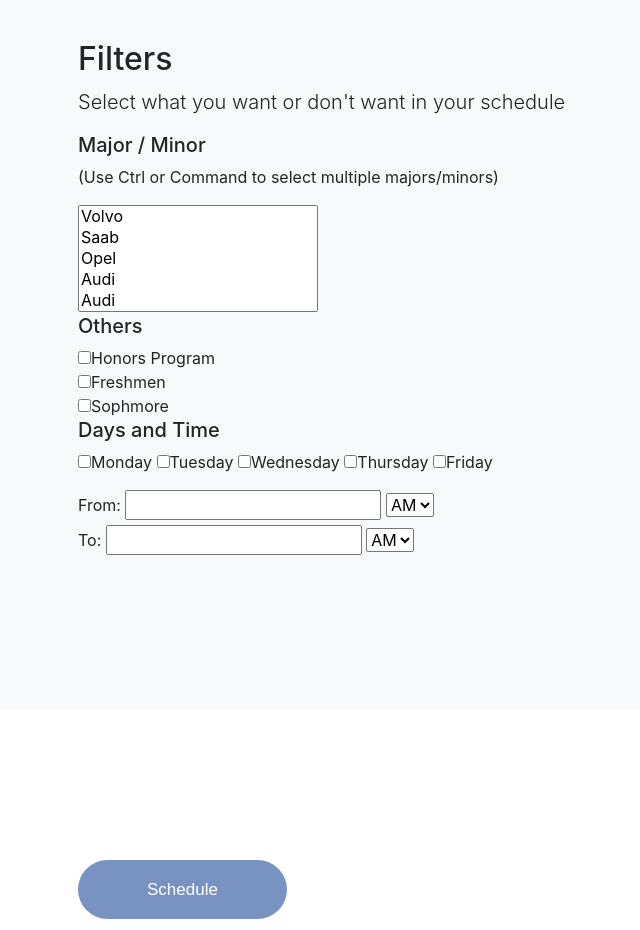
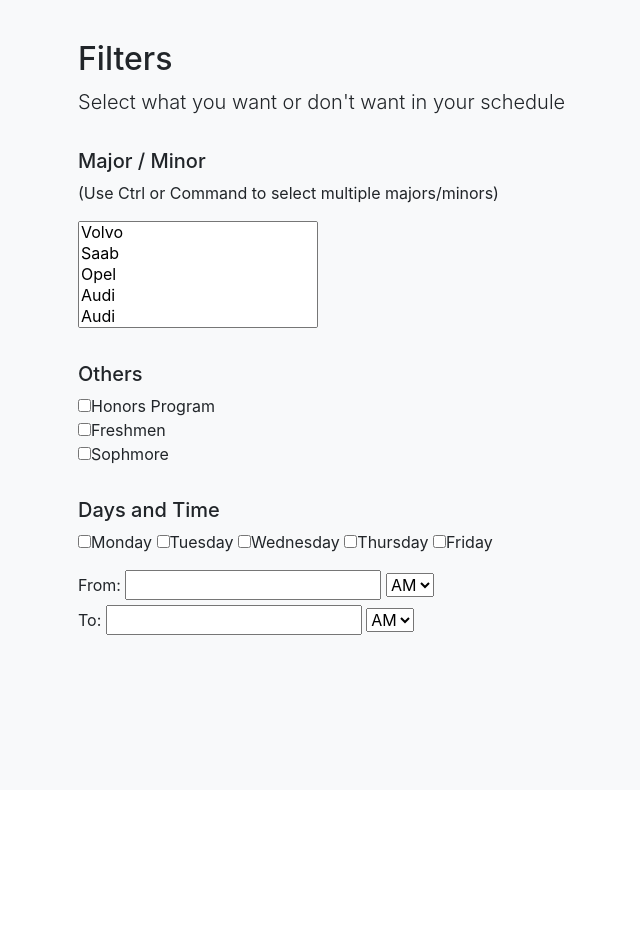
Before and after one commit to wwwApp/CS275_WI2018_FP, a website with bundled scripts: page code/index.html in a window 1280 px wide. Shown: the part 1160-2090 px from the top of the page, without its empty margins (197-837 px from the left). Built offline with nearby package versions, Linux system fonts and the light colour scheme.

Commit message:
CSS Filter Item Margin Fix

```diff
--- a/code/css/main.css
+++ b/code/css/main.css
@@ -29,12 +29,8 @@
 
 
 /* Filters Styles */
-#filters li {
-    margin-bottom: 1rem;
-}
-
-.filterItem-1 h5 {
-    margin-bottom: 0;
+.filterItem {
+	margin-top: 2rem;
 }
 
 #major {
```
